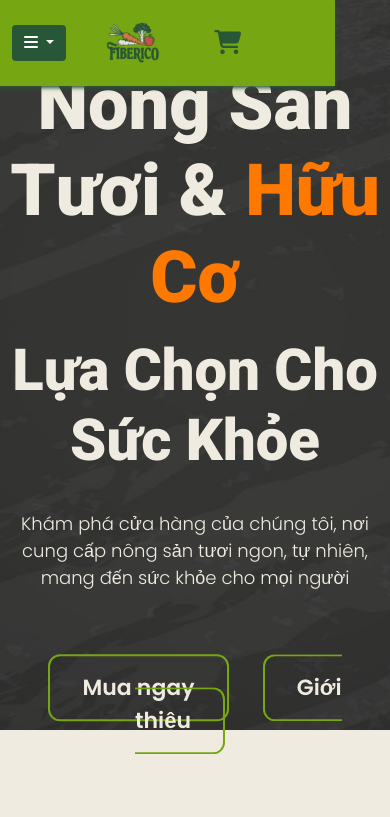
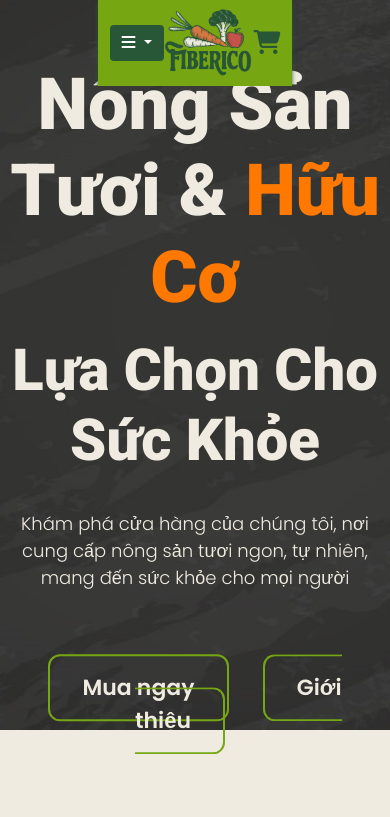
Before and after one commit to NguynTrunz/kaka, a plain HTML site: page index.html in a window 390 px wide. Shown: the top 817 px of the page. Drawn offline with Linux system fonts and the light colour scheme.

Commit message:
Mô tả thay đổsadasi

```diff
--- a/assets/css/home.css
+++ b/assets/css/home.css
@@ -184,14 +184,14 @@
   box-shadow: 0 2px 4px var(--color-one);
   padding: 8px 12px;
 }
-.logo{
+.logo {
   height: 70px;
   flex-wrap: nowrap;
   align-items: center;
   justify-content: center;
   padding: 0;
 }
-.logo img{
+.logo img {
   padding: 0;
   height: 60px;
   width: auto;
@@ -204,27 +204,25 @@
   padding: 0;
 }
 /* mobile  */
-.mobile .inner-wrap{
-  width: 100%;
+.mobile .inner-wrap {
   flex-wrap: nowrap;
+  justify-content: space-between;
+  align-items: center;
 }
-.mobile .logo{
-  height: 70px;
+.mobile .logo {
+  height: auto;
   flex-wrap: nowrap;
   align-items: center;
   justify-content: center;
   padding: 0;
 }
 .mobile .logo .img-fluid {
-  height: 50px;
+  height: 70px;
   width: 100%;
   object-fit: contain;
   padding: 0;
 }
-.mobile .inner-wrap{
-  align-items: center;
-}
-.mobile .dropdown-toggle{
+.mobile .dropdown-toggle {
   background-color: var(--color-one);
   border: none;
 }
@@ -335,7 +333,7 @@
 .section-1 .na {
   margin-top: 80px;
 }
-.button-2{
+.button-2 {
   border: 2px solid var(--color-four);
   padding: 16px 32px;
   font-size: 22px;
@@ -345,7 +343,7 @@
   border-radius: 12px;
   transition: background-color 0.5s ease-out;
 }
-.button-2:hover{
+.button-2:hover {
   text-decoration: none;
   color: white;
   background-color: var(--color-three);
@@ -724,7 +722,7 @@
 .list-ogranic .list .box .info-prd .button {
   padding: 6px 8px;
   border-radius: 7px;
-  margin-right: 5PX;
+  margin-right: 5px;
   transition: background-color 0.4s ease-out;
 }
 .list-ogranic .list .box .info-prd .button:hover {
@@ -741,14 +739,13 @@
   background-size: cover;
   background-position: center;
   background-repeat: no-repeat;
-
 }
 .section-6 .content {
   max-width: 570px;
   margin: auto;
   position: relative;
 }
-.section-6 .content .shape-title{
+.section-6 .content .shape-title {
   width: 100%;
   top: 0;
 }
@@ -874,24 +871,33 @@ li a:hover {
     padding: 0 5px;
     text-align: center;
   }
-  .banner2{
+  .banner2 {
     display: none;
   }
 }
 /*Ipad dọc(768 x 1024)*/
 @media screen and (max-width: 768px) {
+  .header {
+    display: flex;
+    justify-items: center;
+    align-items: center;
+    flex-direction: column;
+    padding: auto; /* Remove extra padding */
+    width: 100vw; /* Ensure it fits the viewport width */
+    overflow: hidden; /* Prevent overflow */
+  }
   .header-top {
     display: none;
   }
-  .mobile{
-    display: block;
+  .pc {
+    display: none;
+  }
+  .banner {
     width: 100%;
   }
-  .pc{
-    display: none;
-  }
-  .banner{
-    width: 100%;
+  .mobile {
+    display: block;
+
   }
 }
 
@@ -899,18 +905,6 @@ li a:hover {
 @media screen and (max-width: 480px) {
   .section-2 .box-content .box {
     flex: 0 0 100%; /* 1 box trên 1 hàng cho màn hình dưới 480px */
-  }
-  .header-top {
-    display: none;
-  }
-  .mobile{
-    display: block;
-  }
-  .mobile h3{
-    display: none;
-  }
-  .pc{
-    display: none;
   }
 
 }
--- a/index.html
+++ b/index.html
@@ -195,56 +195,7 @@
       </div>
     </div>
 
-    <!-- Header Main for Mobile -->
-    <div class="header-main mobile" id="headerMain ">
-      <div class="containerr">
-        <div class="row">
-          <div class="inner-wrap d-flex col-10">
-            <!-- Dropdown Button -->
-            <div class="dropdown col-2">
-              <button class="btn btn-success dropdown-toggle" type="button" id="dropdownMenuButton"
-                data-toggle="dropdown" aria-haspopup="true" aria-expanded="false">
-                <i class="fa-solid fa-bars"></i>
-              </button>
-              <div class="dropdown-menu" aria-labelledby="dropdownMenuButton">
-                <a class="dropdown-item" href="index.html">Trang chủ</a>
-                <a class="dropdown-item" href="shop.html">Cửa hàng</a>
-                <a class="dropdown-item" href="trendingprd.html">Bán chạy</a>
-                <a class="dropdown-item" href="tintuc.html">Tin tức</a>
-                <a class="dropdown-item" href="gioithieu.html">Giới thiệu</a>
 
-                <!-- Modal for Team Members -->
-                <button class="dropdown-item" type="button" data-toggle="modal" data-target="#ttnhom">TT nhóm</button>
-
-                <!-- Modal Login and Register -->
-                <button class="dropdown-item" type="button" data-toggle="modal" data-target="#login">Đăng nhập</button>
-                <button class="dropdown-item" type="button" data-toggle="modal" data-target="#sign">Đăng ký</button>
-
-                <!-- Social Media Links -->
-                <div class="dropdown-divider"></div>
-                <a href="#" class="dropdown-item fb"><i class="fa-brands fa-facebook-f"></i> Facebook</a>
-                <a href="#" class="dropdown-item ins"><i class="fa-brands fa-instagram"></i> Instagram</a>
-                <a href="#" class="dropdown-item tt"><i class="fa-brands fa-tiktok"></i> TikTok</a>
-                <a href="#" class="dropdown-item mail"><i class="fa-solid fa-envelope"></i> Email</a>
-              </div>
-            </div>
-
-            <!-- Logo and Title -->
-            <div class="logo d-flex col-6">
-              <img src="./assets/img/logo web/logo2.png" alt="Logo" class="img-fluid col-4" />
-              <h3 class="col-8">Nông sản sạch</h3>
-            </div>
-
-            <!-- Cart Icon -->
-            <div class="cart col-2">
-              <a href="giohang.html" aria-label="Giỏ hàng">
-                <i class="fa-solid fa-cart-shopping"></i>
-              </a>
-            </div>
-          </div>
-        </div>
-      </div>
-    </div>
 
     <!-- Modals -->
     <!-- Modal for Team Members -->
@@ -336,6 +287,51 @@
         </div>
       </div>
     </div>
+    <!-- Header Main for Mobile -->
+    <div class="header-main mobile" id="headerMain ">
+      <div class="inner-wrap d-flex">
+        <!-- Dropdown Button -->
+        <div class="dropdown">
+          <button class="btn btn-success dropdown-toggle" type="button" id="dropdownMenuButton" data-toggle="dropdown"
+            aria-haspopup="true" aria-expanded="false">
+            <i class="fa-solid fa-bars"></i>
+          </button>
+          <div class="dropdown-menu" aria-labelledby="dropdownMenuButton">
+            <a class="dropdown-item" href="index.html">Trang chủ</a>
+            <a class="dropdown-item" href="shop.html">Cửa hàng</a>
+            <a class="dropdown-item" href="trendingprd.html">Bán chạy</a>
+            <a class="dropdown-item" href="tintuc.html">Tin tức</a>
+            <a class="dropdown-item" href="gioithieu.html">Giới thiệu</a>
+
+            <!-- Modal for Team Members -->
+            <button class="dropdown-item" type="button" data-toggle="modal" data-target="#ttnhom">TT nhóm</button>
+
+            <!-- Modal Login and Register -->
+            <button class="dropdown-item" type="button" data-toggle="modal" data-target="#login">Đăng nhập</button>
+            <button class="dropdown-item" type="button" data-toggle="modal" data-target="#sign">Đăng ký</button>
+
+            <!-- Social Media Links -->
+            <div class="dropdown-divider"></div>
+            <a href="#" class="dropdown-item fb"><i class="fa-brands fa-facebook-f"></i> Facebook</a>
+            <a href="#" class="dropdown-item ins"><i class="fa-brands fa-instagram"></i> Instagram</a>
+            <a href="#" class="dropdown-item tt"><i class="fa-brands fa-tiktok"></i> TikTok</a>
+            <a href="#" class="dropdown-item mail"><i class="fa-solid fa-envelope"></i> Email</a>
+          </div>
+        </div>
+
+        <!-- Logo and Title -->
+        <div class="logo">
+          <img src="./assets/img/logo web/logo2.png" alt="Logo" class="img-fluid" />
+        </div>
+
+        <!-- Cart Icon -->
+        <div class="cart">
+          <a href="giohang.html" aria-label="Giỏ hàng">
+            <i class="fa-solid fa-cart-shopping"></i>
+          </a>
+        </div>
+      </div>
+    </div>
   </header>
   <!-- End header -->
 
@@ -343,7 +339,7 @@
   <!-- section 1 -->
   <section class="section-1">
     <div class="row">
-      <div class="banner col-lg-12 col-12">
+      <div class="banner">
         <div class="banner1">
           <img src="./assets/img/nền/banner-bg1.jpg" alt="" />
           <div class="banner2">
```
Lines whose indentation alone changed are shown as unchanged.
